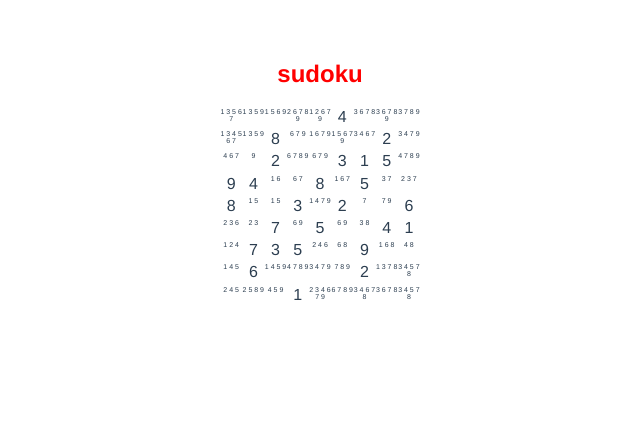
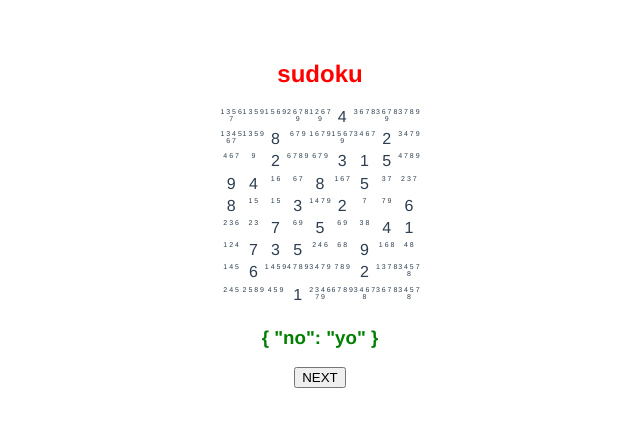
Before and after one commit to andywildridge/vuedoku, a Vue app: page / in a window 1280 px wide. Shown: the top 426 px of the page, without its empty margins (320-960 px from the left). Built offline with nearby package versions, Linux system fonts and the light colour scheme.

Commit message:
added hint logic

```diff
--- a/src/App.vue
+++ b/src/App.vue
@@ -1,5 +1,8 @@
 <template>
-  <Grid title="sudoku" :gridVals="gridCandidates" :hint="hint" />
+  <div>
+    <Grid title="sudoku" :gridVals="gridCandidates" :hint="hintOutput" :highlights="highlights"/>
+    <button v-on:click="action">NEXT</button>
+  </div>
 </template>
 
 <script>
@@ -8,8 +11,22 @@ import gridDefn from "./assets/gridDefn";
 import convertToGrid from "./utilities/convertToGrid";
 import solver from "./modules/solver";
 
-let grid = convertToGrid(gridDefn);
-let { gridCandidates, hint } = solver(grid);
+let initialGrid = convertToGrid(gridDefn);
+let { getGridCandidates, hint, setSquare, getGrid, deleteCandidate } = solver(initialGrid);
+
+let grid = getGrid();
+let gridCandidates = getGridCandidates();
+let nextHint = hint();
+
+function displayData(grid) {
+  return grid.map((i, idx) => {
+    if (i > 0) {
+      return { val: i, type: "original" };
+    } else {
+      return { val: [...gridCandidates.get(idx)].join(" "), type: "possibles" };
+    }
+  });
+}
 
 export default {
   name: "App",
@@ -18,15 +35,34 @@ export default {
   },
   data() {
     return {
-      gridCandidates: grid.map((i, idx) => {
-        if (i > 0) {
-          return { val: i, type: "original" };
-        } else {
-          return { val: [...gridCandidates.get(idx)].join( ' ' ), type: "possibles" };
-        }
-      }),
-      hint,
+      gridCandidates: displayData(grid),
+      hintOutput: { no: "yo" }
     };
+  },
+  computed() {
+    return {
+      gridCandidates2: displayData(grid)
+    };
+  },
+  methods: {
+    action: function() {
+      if(nextHint.type === 'gridSingle' || nextHint.type === 'rcbSingle') {
+        setSquare(nextHint.index, nextHint.number);
+      }else if(nextHint.type === 'candidateLine') {
+        nextHint.toDelete.forEach(idx => deleteCandidate(idx, nextHint.number));
+      }
+      grid = getGrid();
+      gridCandidates = getGridCandidates();
+      nextHint = hint();
+      const { number, index } = nextHint;
+      if (number) {
+        this.hintOutput = nextHint;
+        this.highlights = index;
+      }else{
+        this.hintOutput = "no next";
+      }
+      this.gridCandidates = [...displayData(grid)];
+    }
   }
 };
 </script>
--- a/src/components/Grid.vue
+++ b/src/components/Grid.vue
@@ -13,7 +13,7 @@
         {{ square.val }}
       </div>
     </div>
-    <h3>{{ hints }}</h3>
+    <h3>{{ hint }}</h3>
   </div>
 </template>
 
@@ -23,16 +23,18 @@ export default {
   props: {
     title: String,
     gridVals: Array,
-    hint: Object
+    hint: String
   },
   data() {
     return {
-      gridData: [...this.gridVals].map((i) => {
-        return {
-          ...i
-        };
-      })
+      gridData: this.gridVals,
     };
+  },
+  watch: {
+    gridVals: function () {
+      console.log("gv");
+      this.gridData = this.gridVals;
+    }
   }
 };
 </script>
--- a/src/modules/getHint.js
+++ b/src/modules/getHint.js
@@ -1,21 +1,53 @@
-export { getHint }
+export { getHint };
 
-import { getSingleCandidates } from './getSingleCandidates.js';
-import { findGridSingles } from './findGridSingles.js';
+import { getSingleCandidates } from "./getSingleCandidates.js";
+import { findGridSingles } from "./findGridSingles.js";
 import { scanCollections } from "./scanCollections.js";
-import { findCandidateLines } from './findCandidateLines.js';
-import { findDeletableFromCandidateLines } from './findDeletableFromCandidateLines.js';
-import { findBlocks } from './findBlocks.js';
+import { findCandidateLines } from "./findCandidateLines.js";
+import { findDeletableFromCandidateLines } from "./findDeletableFromCandidateLines.js";
+import { findBlocks } from "./findBlocks.js";
 
 function getHint(rowColBoxCandidates, gridCandidates) {
-    const singles = scanCollections(rowColBoxCandidates, getSingleCandidates);
-    const gridSingles = findGridSingles(gridCandidates.gridCandidates);
-    const candy = scanCollections(rowColBoxCandidates, findCandidateLines);
-    const deletable = findDeletableFromCandidateLines(candy, gridCandidates);
-    const blocks = findBlocks(rowColBoxCandidates, gridCandidates);
-    console.log(gridSingles, singles, candy, deletable, blocks);
-    if(gridSingles.length) {
-        return gridSingles[0];
+  // keepers
+  const singles = scanCollections(rowColBoxCandidates, getSingleCandidates);
+  const gridSingles = findGridSingles(gridCandidates.gridCandidates);
+
+  // restarters
+  const candy = scanCollections(rowColBoxCandidates, findCandidateLines);
+  const deletable = findDeletableFromCandidateLines(candy, gridCandidates);
+  const blocks = findBlocks(rowColBoxCandidates, gridCandidates);
+
+  console.log(gridSingles, singles, deletable, blocks);
+
+  if (gridSingles.length) {
+    return { ...gridSingles[0], type: 'gridSingle' };
+  } else if (singles.length) {
+    let type = singles[0].result[0].type;
+    if (type === "rows") {
+      type = "row";
     }
-    return true;
+    if (type === "cols") {
+      type = "col";
+    }
+    if (type === "boxes") {
+      type = "box";
+    }
+    return {
+      number: singles[0].number,
+      index: gridCandidates.gridReference({
+        [type]: singles[0].result[0].index,
+        index: singles[0].result[0].candidateList,
+      }).gridIndex,
+      type: 'rcbSingle'
+    };
+  } else if (deletable.length) {
+    return {
+        ...deletable[0], type: 'candidateLine',
+    };
+  } else {
+    return {
+      number: undefined,
+      index: undefined,
+    };
+  }
 }
--- a/src/modules/solver.js
+++ b/src/modules/solver.js
@@ -1,32 +1,67 @@
-import { findGridCandidates } from './findGridCandidates'
+import { findGridCandidates } from "./findGridCandidates";
 import { findRowColBoxCandidates } from "./findRowColBoxCandidates";
 import { getHint } from "./getHint.js";
 
 const solver = (grid) => {
+  console.log(grid);
+  let gridCandidates = findGridCandidates(grid);
+
+  function analyse() {
+    console.log("solver", gridCandidates);
+    console.time("Time this");
+    let rowColBoxCandidates = findRowColBoxCandidates(gridCandidates);
+    console.timeEnd("Time this");
+    return {
+      rowColBoxCandidates,
+    };
+  }
+
+  let { rowColBoxCandidates } = analyse();
+
+  function hint() {
+    return getHint(rowColBoxCandidates, gridCandidates);
+  }
+
+  function setSquare(index, number) {
+    grid[index] = number;
     console.log(grid);
-	let gridCandidates = findGridCandidates(grid);
-    console.log('solver', gridCandidates);
-    let rowColBoxCandidates = findRowColBoxCandidates(gridCandidates);
+    gridCandidates.gridCandidates.delete(index);
 
-    let hint = getHint(rowColBoxCandidates, gridCandidates);
+    const gridInfo = gridCandidates.gridReference({ index });
+    const relatedSquares = [
+      ...new Set([
+        ...gridInfo.row.collection,
+        ...gridInfo.col.collection,
+        ...gridInfo.box.collection,
+      ]),
+    ];
+    relatedSquares.forEach(i => {
+      gridCandidates.gridCandidates.get(i)?.delete(number);
+    });
+    // subtract from collections rather than recalc
+    ({ rowColBoxCandidates } = analyse());
+  }
 
-    console.log(hint);
-    // find good way to get match!
+  function deleteCandidate(idx, number) {
+    gridCandidates.gridCandidates.get(idx)?.delete(number);
+  }
 
-    /* gridCandidates.gridCandidates.forEach((val, key) => {
+  return {
+    getGrid: () => grid,
+    getGridCandidates: () => gridCandidates.gridCandidates,
+    hint,
+    setSquare,
+    deleteCandidate,
+  };
+
+  // console.log(hint);
+  // find good way to get match!
+
+  /* gridCandidates.gridCandidates.forEach((val, key) => {
         if(val.size === 1 && !hint){
            hint = { key, val: [...val][0], info: 'grid single' }
         }
-    });
-    if(!hint) {
-        console.log("get rcb")
-    }
-
-    console.log("solver", hint );*/
-    return {
-        gridCandidates: gridCandidates.gridCandidates,
-        hint,
-    }
-}
+    }); */
+};
 
 export default solver;
```
